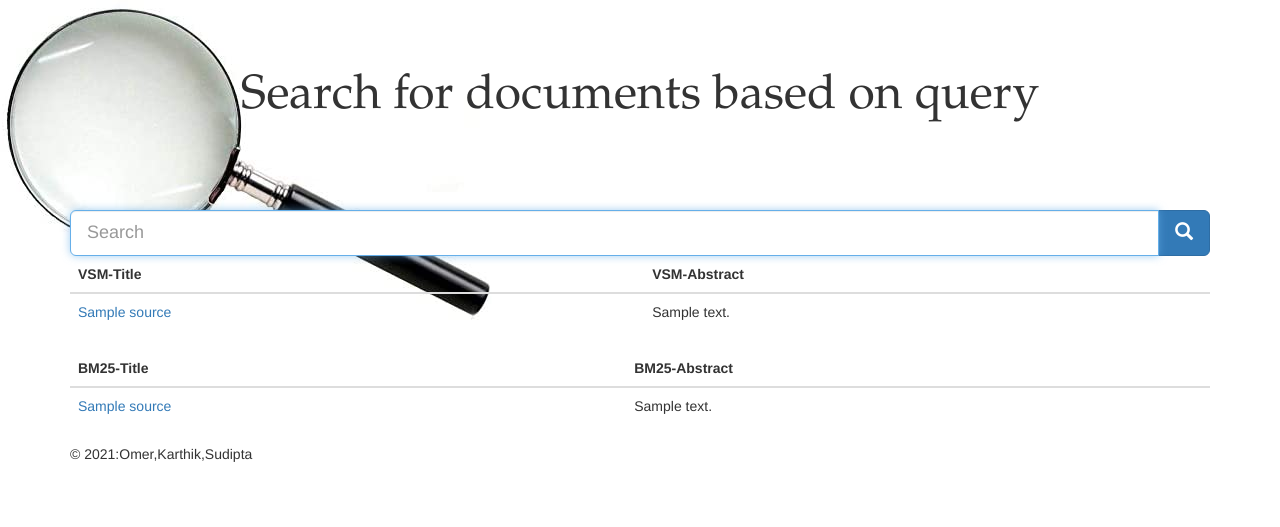
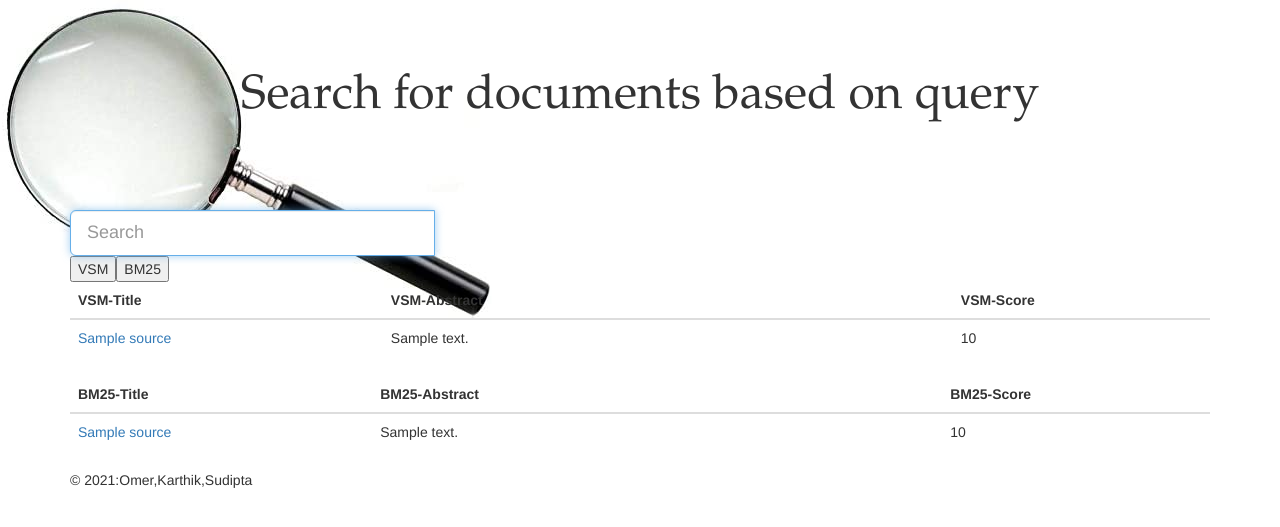
Before and after one commit to karthikbhamidipati/search-engine-document-retrieval, a Flask app: template web/templates/results.html in a window 1280 px wide. Shown: the top 527 px of the page. Run offline with Flask 2, Linux system fonts and the light colour scheme; the template is opened without the code that fills it: most values are stand-ins (such as "Sample title", 1, 10 or a date in 2020); some libraries are stand-ins or nearby versions.

Commit message:
GH-15 - SE - VSM/BM25 buttons added with scores.

```diff
--- a/web/templates/results.html
+++ b/web/templates/results.html
@@ -26,45 +26,61 @@
     <form action="/search/results" method="post">
         <div class="input-group">
             <input autofocus class="form-control input-lg" name="input" placeholder="Search" type="text">
-            <div class="input-group-btn">
-                <button class="btn btn-primary btn-lg" type="submit">
-                    <i class="glyphicon glyphicon-search"></i>
-                </button>
-            </div>
+            <button type="submit" formaction="/search/results?q=vsm">VSM</button>
+            <button type="submit" formaction="/search/results?q=bm25">BM25</button>
+            {#            <div class="input-group-btn">#}
+            {#                <button class="btn btn-primary btn-lg" type="submit">#}
+            {#                    <i class="glyphicon glyphicon-search"></i>#}
+            {#                </button>#}
+            {#            </div>#}
         </div>
     </form>
-    <table class="table">
+    <table id="VSM" class="table">
         <thead>
         <tr>
             <th>VSM-Title</th>
             <th>VSM-Abstract</th>
+            <th>VSM-Score</th>
         </tr>
         </thead>
         {% for hit in vsm['hits']['hits'] %}
             <tbody>
             <tr>
                 <td><a href="{{ hit['_source']['url'] }}">{{ hit['_source']['title'] }}</a></td>
-            <td>{{ hit['_source']['body'][:200] }}</td>
+                <td style="width:50%">{{ hit['_source']['body'][:200] }}</td>
+                <td>{{ hit['_score'] }}</td>
             </tr>
             </tbody>
         {% endfor %}
     </table>
-    <table class="table">
+    <table id="BM25" class="table">
         <thead>
         <tr>
             <th>BM25-Title</th>
             <th>BM25-Abstract</th>
+            <th>BM25-Score</th>
         </tr>
         </thead>
         {% for hit in bm25['hits']['hits'] %}
             <tbody>
             <tr>
                 <td><a href="{{ hit['_source']['url'] }}">{{ hit['_source']['title'] }}</a></td>
-            <td>{{ hit['_source']['body'][:200] }}</td>
+                <td style="width:50%">{{ hit['_source']['body'][:200] }}</td>
+                <td>{{ hit['_score'] }}</td>
             </tr>
             </tbody>
         {% endfor %}
     </table>
+    <script type="text/javascript">
+        const urlParams = new URLSearchParams(window.location.search);
+        const myParam = urlParams.get('q');
+        if (myParam == "vsm") {
+            document.getElementById('BM25').style.display = "none";
+        }
+        if (myParam == 'bm25') {
+            document.getElementById('VSM').style.display = "none";
+        }
+    </script>
     <footer class="footer">
         <p>&copy; 2021:Omer,Karthik,Sudipta</p>
     </footer>
```
Also changed, not shown: web/templates/search.html (+7 -5 lines). Lines whose indentation alone changed are shown as unchanged.
